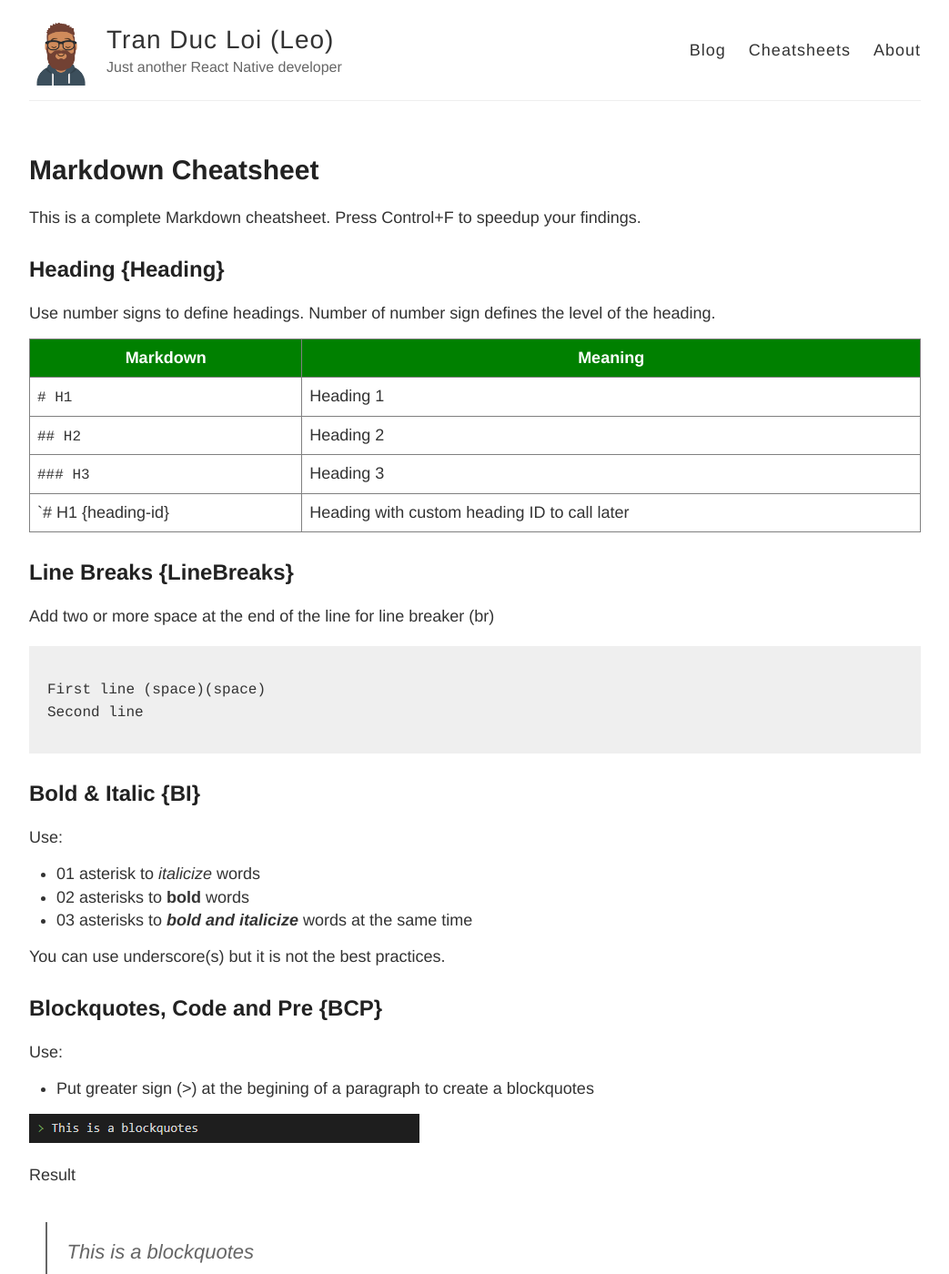
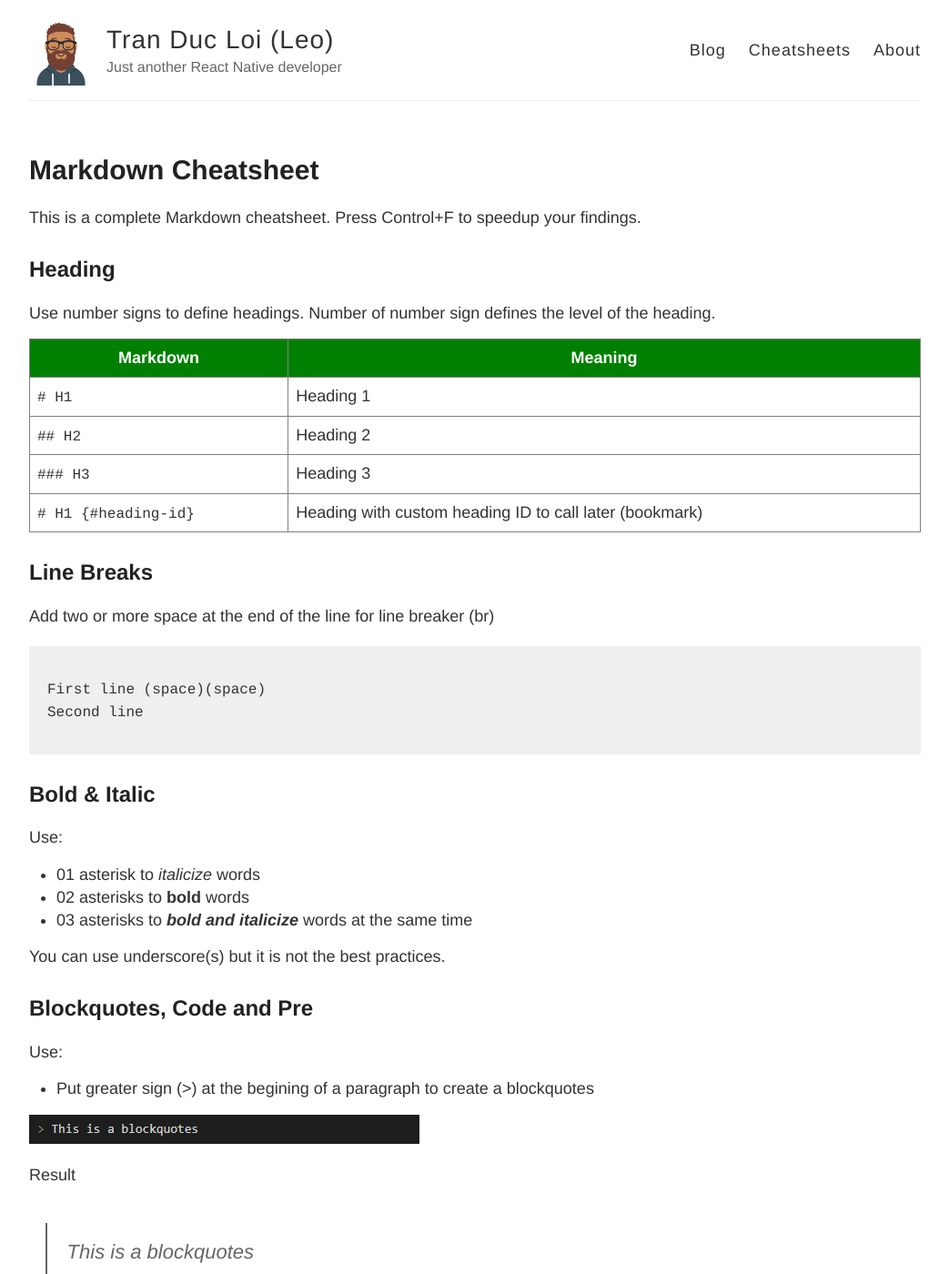
Before and after one commit to loitd/loitd.github.io, a Jekyll site: the page built from _cheatsheets/2020-12-03-markdown-cheatsheet.md, in a window 1280 px wide and 1400 px high. Shown: the whole window at 91% size, without its empty margins (118-1161 px from the left). Built offline with Jekyll 4.4.1, drawn with Linux system fonts in a browser that asks for light colours; some of the changed text lies outside the part shown.

Commit message:
updated-by-loitd

````diff
--- a/_cheatsheets/2020-12-03-markdown-cheatsheet.md
+++ b/_cheatsheets/2020-12-03-markdown-cheatsheet.md
@@ -5,7 +5,7 @@ title: Markdown Cheatsheet
 
 This is a complete Markdown cheatsheet. Press Control+F to speedup your findings.
 
-## Heading {Heading}
+## Heading {#Heading}
 Use number signs to define headings. Number of number sign defines the level of the heading.
 
 | Markdown      |   Meaning     |
@@ -13,9 +13,9 @@ Use number signs to define headings. Number of number sign defines the level of
 | `# H1`           | Heading 1     |
 | `## H2`          | Heading 2     |
 | `### H3`         | Heading 3     |
-| `# H1 {heading-id} | Heading with custom heading ID to call later |
+| `# H1 {#heading-id}` | Heading with custom heading ID to call later (bookmark) |
 
-## Line Breaks {LineBreaks}
+## Line Breaks {#LineBreaks}
 Add two or more space at the end of the line for line breaker (br)
 
 ```
@@ -23,7 +23,7 @@ First line (space)(space)
 Second line
 ```
 
-## Bold & Italic {BI}
+## Bold & Italic {#BI}
 Use:
 - 01 asterisk to *italicize* words
 - 02 asterisks to **bold** words
@@ -31,7 +31,7 @@ Use:
 
 You can use underscore(s) but it is not the best practices.
 
-## Blockquotes, Code and Pre {BCP}
+## Blockquotes, Code and Pre {#BCP}
 Use:
 - Put greater sign (>) at the begining of a paragraph to create a blockquotes
 
@@ -75,7 +75,7 @@ def func2():
     do_it()
 ```
 
-## Colors {Colors}
+## Colors {#Colors}
 Markdown doesn't support color, we need to use inline HTML inside markdown.
 
 ![Markdown Colors]({{ site.baseurl }}/images/20201207/markdown-colors.png)
@@ -84,7 +84,7 @@ Result
 
 I am <span style="color:red"> the **RED** text</span>
 
-## Tables {Tables}
+## Tables {#Tables}
 By default, tables in markdown are left aligned. You can control the column alignment using colons (:) putting at the head of the column.
 
 ![Markdown Tables]({{ site.baseurl }}/images/20201207/markdown-tables.png)
@@ -115,7 +115,7 @@ Result (hover the link to see the text appears)
 
 [This is a link]({{ site.baseurl }}/cheatsheets/markdown-cheatsheet/ "The markdown link with title")
 
-## Horizontal lines {Horizontal}
+## Horizontal lines {#Horizontal}
 To draw a horizontal line in markdown we can use:
 - 03 hyphens (-)
 - 03 asterisks (*)
@@ -127,7 +127,7 @@ Result
 ***
 ___
 
-## List {List}
+## List {#List}
 ### Ordered list
 
 ![Markdown Ordered List]({{ site.baseurl }}/images/20201207/markdown-ordered-list.png)
@@ -154,7 +154,7 @@ Result
     * Sub-item
 + Item
 
-## Footnote {Footnote}
+## Footnote {#Footnote}
 
 I will add a footnote[^1] in this sentence[^thecode].
 
````
Also changed, not shown: other parts of _cheatsheets/2020-12-03-markdown-cheatsheet.md (+1 -1 lines).
